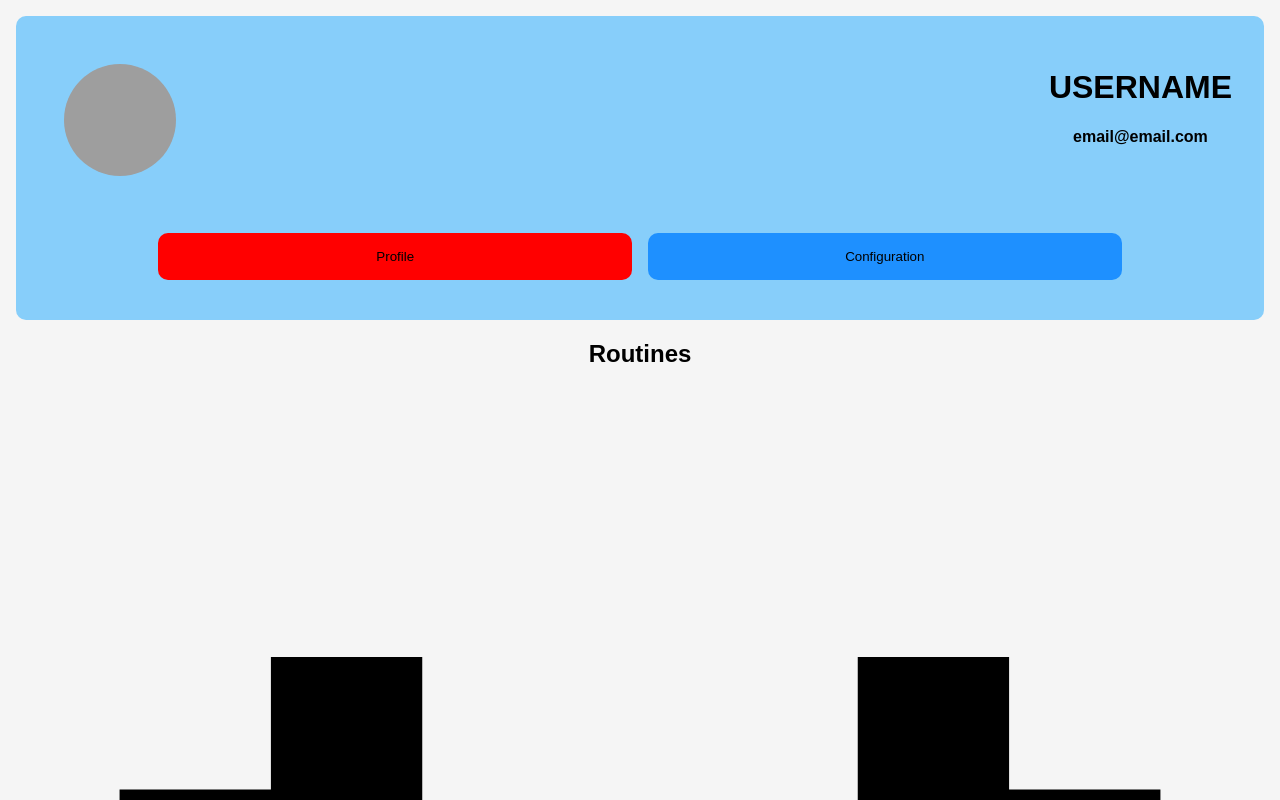
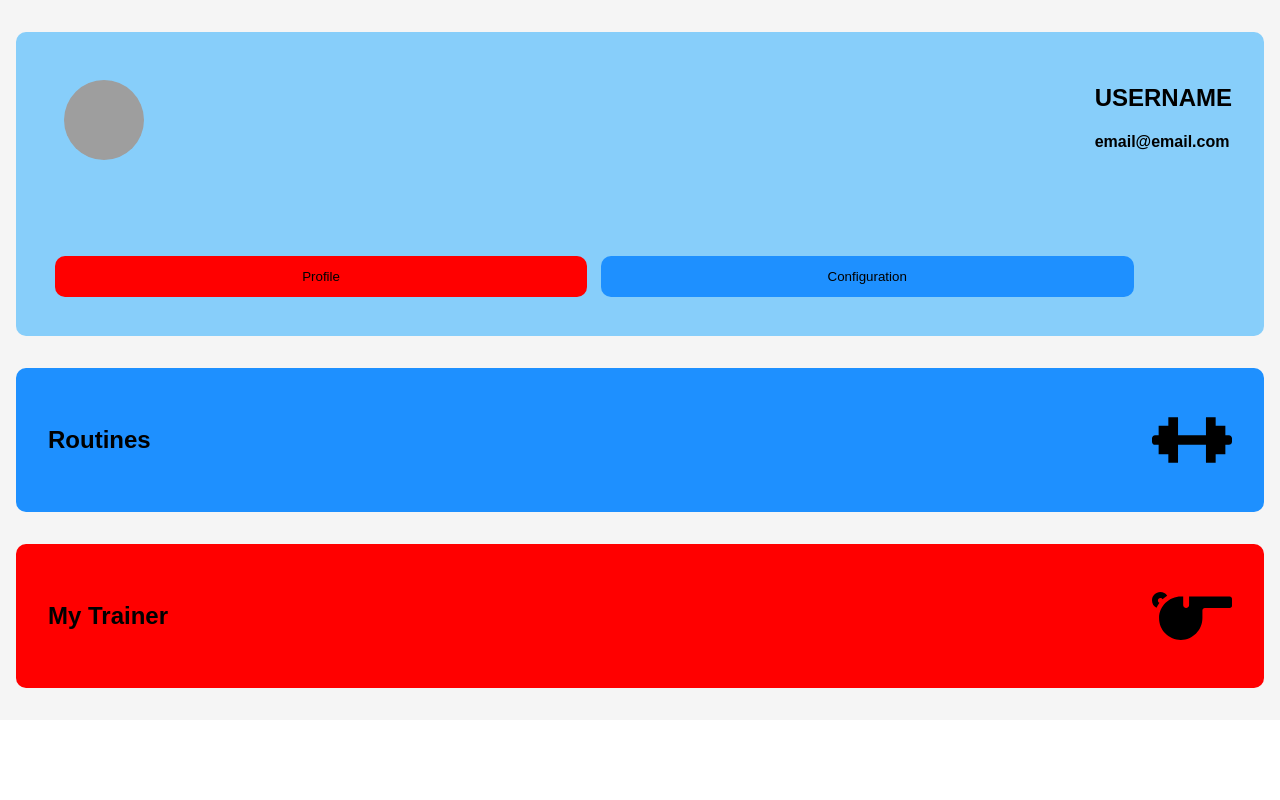
Before and after one commit to JuliCarracedo/Gym-Companion, a React (Create React App) app: page / in a window 1280 px wide. Shown: the top 800 px of the page. Built offline with nearby package versions, Linux system fonts and the light colour scheme; grey boxes are pictures that could not be loaded.

Commit message:
Adjust styling and sizing

```diff
--- a/src/App.css
+++ b/src/App.css
@@ -1,10 +1,11 @@
-.App {
-  text-align: center;
-}
-
 .profile-pic {
-  width: 7rem;
-  height: 7rem;
+  width: 5rem;
+  height: 5rem;
   border-radius: 50%;
   padding: 1rem;
 }
+
+.icon {
+  width: 5rem;
+  height: 5rem;
+}
--- a/src/RoutinesCard.js
+++ b/src/RoutinesCard.js
@@ -1,12 +1,13 @@
 import React from 'react';
+import { BlueSmallCard } from './StyledComponents/styledComponents';
 
 const RoutinesCard = () => (
-  <div className="routines-card">
+  <BlueSmallCard className="routines-card">
     <h2>Routines</h2>
-    <svg version="1.1" viewBox="0 0 472.615 472.615">
+    <svg className="icon" version="1.1" viewBox="0 0 472.615 472.615">
       <path d="M454.157,207.697h-20.765v-55.651h-57.312v-50.204h-57.311v105.855H153.846V101.842H96.535v50.204H39.223v55.651H18.457C8.264,207.697,0,215.96,0,226.154v20.305c0,10.193,8.264,18.457,18.457,18.457h20.766v55.56l57.312,0.065v50.233h57.221V264.916h165.014v105.858h57.311v-50.207h57.312v-55.651h20.765c10.195,0,18.459-8.264,18.459-18.457v-20.305C472.615,215.96,464.351,207.697,454.157,207.697z" />
     </svg>
-  </div>
+  </BlueSmallCard>
 );
 
 export default RoutinesCard;
--- a/src/StyledComponents/styledComponents.js
+++ b/src/StyledComponents/styledComponents.js
@@ -2,15 +2,18 @@ import styled from 'styled-components';
 
 const Wrapper = styled.div`
   padding: 1em;
+  height: max-content;
   background: whitesmoke;
   display: flex;
   flex-direction: column;
   font-family: Arial;
-  font-size: 1rem;
+  font-size: 1em;
+  height: 100%
 `;
 
 export const BigCard = styled.div`
-    padding: 2rem;
+    padding: 2em;
+    margin: 1em 0;
     background: lightskyblue;
     border-radius: 10px;
     display: flex;
@@ -26,21 +29,45 @@ export const BigCardInner = styled.div`
 `;
 
 export const RedButton = styled.button`
-    padding: 1rem;
-    margin: 0.5rem;
+    padding: 1em;
+    margin: 0.5em;
     background: red;
     border-radius: 10px;
     border-width: 0;
-    width: 40%;
+    width: 45%;
 `;
 
 export const BlueButton = styled.button`
-    padding: 1rem;
-    margin: 0.5rem;
+    padding: 1em;
+    margin: 0.5em;
     background: dodgerblue;
     border-radius: 10px;
     border-width: 0;
-    width: 40%;
+    width: 45%;
+`;
+
+export const BlueSmallCard = styled.div`
+    padding: 2em;
+    margin: 1em 0;
+    background: dodgerblue;
+    border-radius: 10px;
+    display: flex;
+    flex-direction: row;
+    height: 10vh;
+    justify-content: space-between;
+    align-items: center
+`;
+
+export const RedSmallCard = styled.div`
+    padding: 2em;
+    margin: 1em 0;
+    background: red;
+    border-radius: 10px;
+    display: flex;
+    flex-direction: row;
+    height: 10vh;
+    justify-content: space-between;
+    align-items: center
 `;
 
 export default Wrapper;
--- a/src/TrainerCard.js
+++ b/src/TrainerCard.js
@@ -1,13 +1,14 @@
 import React from 'react';
+import { RedSmallCard } from './StyledComponents/styledComponents';
 
 const TrainerCard = () => (
-  <div className="routines-card">
+  <RedSmallCard className="routines-card">
     <h2>My Trainer</h2>
-    <svg version="1.1" viewBox="0 0 297 297">
+    <svg className="icon" version="1.1" viewBox="0 0 297 297">
       <path d="M49.836,213.635c15.434,15.435,35.98,23.827,57.799,23.557c43.853-0.485,79.529-37.081,79.529-81.577v-27.99c0-4.837,3.922-8.759,8.76-8.759h92.677c4.631,0,8.399-3.767,8.399-8.398v-25.76c0-4.631-3.768-8.399-8.399-8.399H137.695V107.6c0,6.047-4.903,10.949-10.949,10.949c-6.047,0-10.949-4.903-10.949-10.949V76.308h-7.938c-44.495,0-81.091,35.676-81.578,79.528C26.038,177.675,34.404,198.202,49.836,213.635z" />
       <path d="M16.767,118.283c2.949-6.766,6.649-13.143,10.995-19.029c-3.421-1.301-5.863-4.606-5.863-8.478c0-5.004,4.072-9.076,9.076-9.076c3.461,0,6.474,1.949,8.004,4.807c5.279-5.059,11.119-9.547,17.418-13.359c-5.597-8.052-14.894-13.346-25.422-13.346C13.895,59.802,0,73.697,0,90.777C0,102.736,6.818,113.125,16.767,118.283z" />
     </svg>
-  </div>
+  </RedSmallCard>
 );
 
 export default TrainerCard;
--- a/src/UserCard.js
+++ b/src/UserCard.js
@@ -9,7 +9,7 @@ const UserCard = () => (
     <BigCardInner className="top">
       <img className="profile-pic" src="https://www.pinclipart.com/picdir/middle/157-1578186_user-profile-default-image-png-clipart.png" alt="user" />
       <div className="user-info">
-        <h1>USERNAME</h1>
+        <h2>USERNAME</h2>
         <h4>email@email.com</h4>
       </div>
     </BigCardInner>
--- a/src/index.css
+++ b/src/index.css
@@ -1,3 +1,11 @@
 body {
   margin: 0;
+  padding: 0;
+  height: 100%;
 }
+
+.main-page {
+  height: 100%;
+  margin: 0;
+  padding: 0;
+}
```
